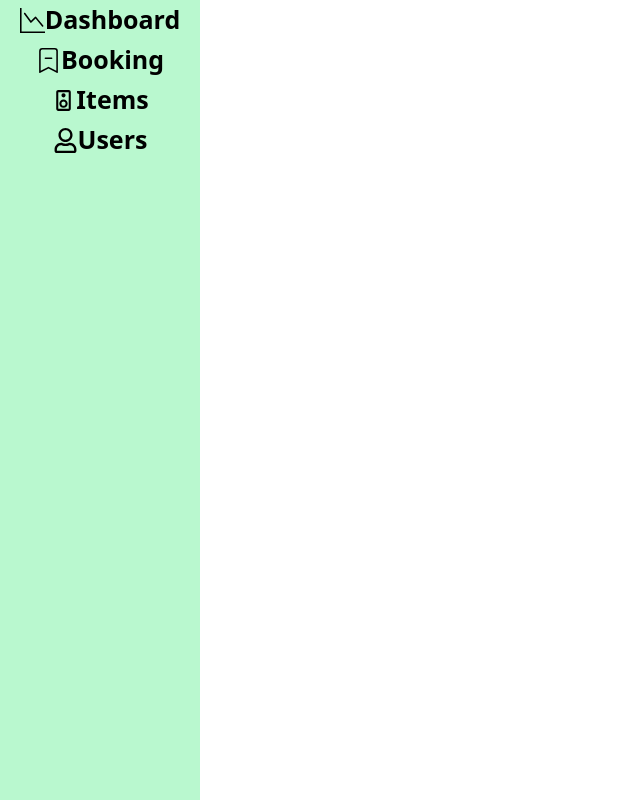
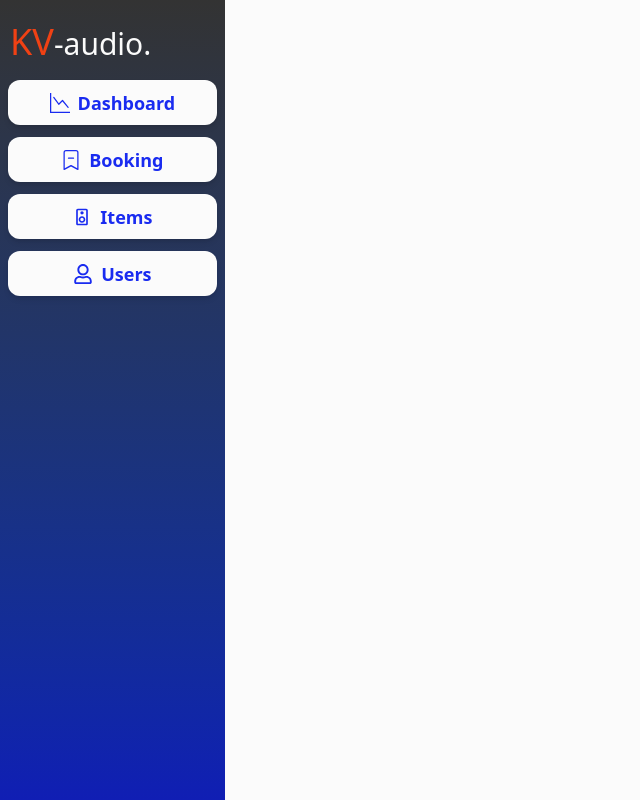
Before and after one commit to kavinduabc/kv-audio-frontend, a React (Vite) app: page /admin in a window 1280 px wide. Shown: the whole page, without its empty margins (0-640 px from the left). Built offline with nearby package versions, Linux system fonts and the light colour scheme.

Commit message:
styel some pages

```diff
--- a/src/components/Header.jsx
+++ b/src/components/Header.jsx
@@ -1,22 +1,39 @@
-import { FaCartShopping } from "react-icons/fa6"
-import {Link} from "react-router-dom"
+import { FaShoppingCart, FaFacebookF, FaTwitter, FaInstagram, FaUser } from "react-icons/fa";
+import { Link } from "react-router-dom";
+import Logo from '../components/Logo'
 
-export default function Header(){
-  return(
-    <header className="w-full h-[100px] shadow-xl flex justify-center items-center relative bg-accent text-white">
+export default function Header() {
+  return (
+    <header className="w-full h-[80px] bg-[#333] text-white flex justify-between items-center px-6 shadow-md">
+      {/* Logo and Title */}
+    <div className="flex items-center space-x-4">
+        {/* <img src="/logo.png" alt="logo" className="w-[60px] h-[60px] object-contain" /> */}
+        <Logo/>
+      </div>
 
-        <img src="/logo.png" alt="logo" className="w-[100px] h-[100px] border-[3px] object-cover absolute
-        left-1 rounded-full"/>
-       <Link  to="/" className="text-[25px] font-bold m-1">Home</Link>
-       <Link  to="/contact" className="text-[25px] font-bold m-1">Contact</Link>
-       <Link  to="/gallery" className="text-[25px] font-bold m-1">gallery</Link>
-       <Link  to="/items" className="text-[25px] font-bold m-1">Items</Link>
+      {/* Navigation */}
+      <nav className="flex space-x-6 text-lg font-semibold">
+        <Link to="/" className="hover:text-[#aaa] transition">Home</Link>
+        <Link to="/about" className="hover:text-[#aaa] transition">About</Link>
+        <Link to="/contact" className="hover:text-[#aaa] transition">Contacts</Link>
+        <Link to="/items" className="hover:text-[#aaa] transition">Items</Link>
+      </nav>
 
-       <Link  to="/booking" className="text-[25px] font-bold m-1 absolute right-3">
-       <FaCartShopping/>
-       </Link>
+      {/* Social + Cart */}
+      <div className="flex items-center space-x-4 text-xl">
+        <FaFacebookF className="hover:text-[#aaa] cursor-pointer" />
+        <FaTwitter className="hover:text-[#aaa] cursor-pointer" />
+        <FaInstagram className="hover:text-[#aaa] cursor-pointer" />
+
+        <div className="m-2.5 flex gap-1.5">
+        <Link to="/booking" className="hover:text-[#aaa]">
+          <FaShoppingCart />
+        </Link>
+        <Link to="/login" className="hover:text-[#aaa]">
+          <FaUser/>
+        </Link>
+        </div>
+      </div>
     </header>
-
-
-  )
+  );
 }
--- a/src/components/ImageSlider.jsx
+++ b/src/components/ImageSlider.jsx
@@ -6,7 +6,7 @@ export default function ImageSlider(props){
   const [selectedImage,setSelectedImage] = useState(images[0])
 
   return(
-    <div className="w-full h-full flex flex-col items-center">
+    <div className="w-full h-full flex flex-col items-center ">
         <img src={selectedImage}  alt="product" className="w-full h-[450px] object-cover"/>
         <div className="w-full mt-[20px] h-[150px] flex justify-center">
            {
--- /dev/null
+++ b/src/components/Logo.jsx
@@ -0,0 +1,11 @@
+import React from 'react'
+
+const Logo = () => {
+  return (
+    <div className='p-0.5' >
+        <h4 className='text-primary text-3xl'><span className='text-accent text-4xl'>KV</span>-audio.</h4>
+    </div>
+  )
+}
+
+export default Logo
--- a/src/index.css
+++ b/src/index.css
@@ -2,6 +2,6 @@
 
 @theme{
     --color-primary: #FBFBFB;
-    --color-secondary : #E8F9FF;
-    --color-accent : #367485;
+    --color-secondary : #192BF0;
+    --color-accent : #F04114;
 }
--- a/src/pages/admin/Admin.jsx
+++ b/src/pages/admin/Admin.jsx
@@ -1,5 +1,5 @@
 import React from 'react'
-import {BsGraphDown} from 'react-icons/bs'
+import { BsGraphDown} from 'react-icons/bs'
 import {BsBookmarkDash} from 'react-icons/bs'
 import { FaRegUser } from 'react-icons/fa'
 import { MdOutlineSpeaker } from 'react-icons/md'
@@ -7,31 +7,57 @@ import { Link, Route, Routes } from 'react-router-dom'
 import AItems from './AdminItem'
 import AddProduct from './AddProduct'
 import UpdateItems from './UpdateItemPage'
+import Logo from '../../components/Logo'
 
 const Admin = () => {
   return (
      <div className='w-full h-screen flex'>
-          <div className='w-[200px] h-full bg-green-200'>
-            <Link to="/admin/dashboard">
-             <button className='w-full h-[40px] text-[25px] font-bold flex justify-center items-center ' >
-              <BsGraphDown/>
-              Dashboard</button></Link>
-              <Link to="/admin/booking">
-             <button className='w-full h-[40px] text-[25px] font-bold  flex justify-center items-center ' >
-              <BsBookmarkDash/>
-              Booking</button></Link>
+          <div className='w-[230px] h-full bg-gradient-to-b from-[#333] to-[#101eb4]'>
 
-             <Link to="/admin/items">
-             <button className='w-full h-[40px] text-[25px] font-bold   flex justify-center items-center' >
-              <MdOutlineSpeaker/>
-              Items</button></Link>
 
-             <Link to="/admin/users">
-             <button className='w-full h-[40px] text-[25px] font-bold   flex justify-center items-center' >
-              <FaRegUser/>
-              Users</button></Link>
+            <div className='p-2 mt-3'>
+              <Logo/>
+            </div>
+
+          <div className="flex flex-col p-1 m-1">
+           <Link to="/admin/dashboard" className="w-full">
+           <button className="w-full h-[45px] text-lg font-semibold flex justify-center items-center gap-2  bg-primary text-secondary rounded-xl shadow-md hover:bg-[--color-secondary] hover:text-[acce] transition duration-300">
+           <BsGraphDown className="text-xl" />
+            Dashboard
+           </button>
+           </Link>
           </div>
-          <div className='w-[calc(100vw-200px)] '>
+
+
+          <div className="flex flex-col p-1 m-1">
+           <Link to="/admin/booking" className="w-full">
+           <button className="w-full h-[45px] text-lg font-semibold flex justify-center items-center gap-2  bg-primary text-secondary rounded-xl shadow-md hover:bg-[--color-secondary] hover:text-[acce] transition duration-300">
+           <BsBookmarkDash className="text-xl" />
+            Booking
+           </button>
+           </Link>
+          </div>
+
+          <div className="flex flex-col p-1 m-1">
+           <Link to="/admin/items" className="w-full">
+           <button className="w-full h-[45px] text-lg font-semibold flex justify-center items-center gap-2  bg-primary text-secondary rounded-xl shadow-md hover:bg-[--color-secondary] hover:text-[acce] transition duration-300">
+           <MdOutlineSpeaker className="text-xl" />
+            Items
+           </button>
+           </Link>
+          </div>
+
+          <div className="flex flex-col p-1 m-1">
+           <Link to="/admin/users" className="w-full">
+           <button className="w-full h-[45px] text-lg font-semibold flex justify-center items-center gap-2  bg-primary text-secondary rounded-xl shadow-md hover:bg-[--color-secondary] hover:text-[acce] transition duration-300">
+           <FaRegUser className="text-xl" />
+            Users
+           </button>
+           </Link>
+          </div>
+
+          </div>
+          <div className='w-[calc(100vw-200px)] bg-primary '>
             <Routes path="/*">
 
             <Route path='/dashboard' element={<h1>dashboard</h1>}/>
@@ -39,8 +65,6 @@ const Admin = () => {
             <Route path='/items' element={<AItems/>}/>
             <Route path='/items/add' element={<AddProduct/>} />
             <Route path='/items/eddit' element={<UpdateItems/>}/>
-
-
             <Route path='/users' element={<h1>user</h1>}/>
 
             </Routes>
--- a/src/pages/home/Items.jsx
+++ b/src/pages/home/Items.jsx
@@ -25,7 +25,7 @@ import PCard from "../../components/ProductCard"
     },[])
 
     return(
-        <div className="w-full h-full flex flex-wrap justify-center pt-[50px]">
+        <div className="w-full h-full flex flex-wrap justify-center pt-[50px] gap-4">
 
            {
             //** start codding in rendaring method  */
```
Also changed, not shown: public/logo.png.
